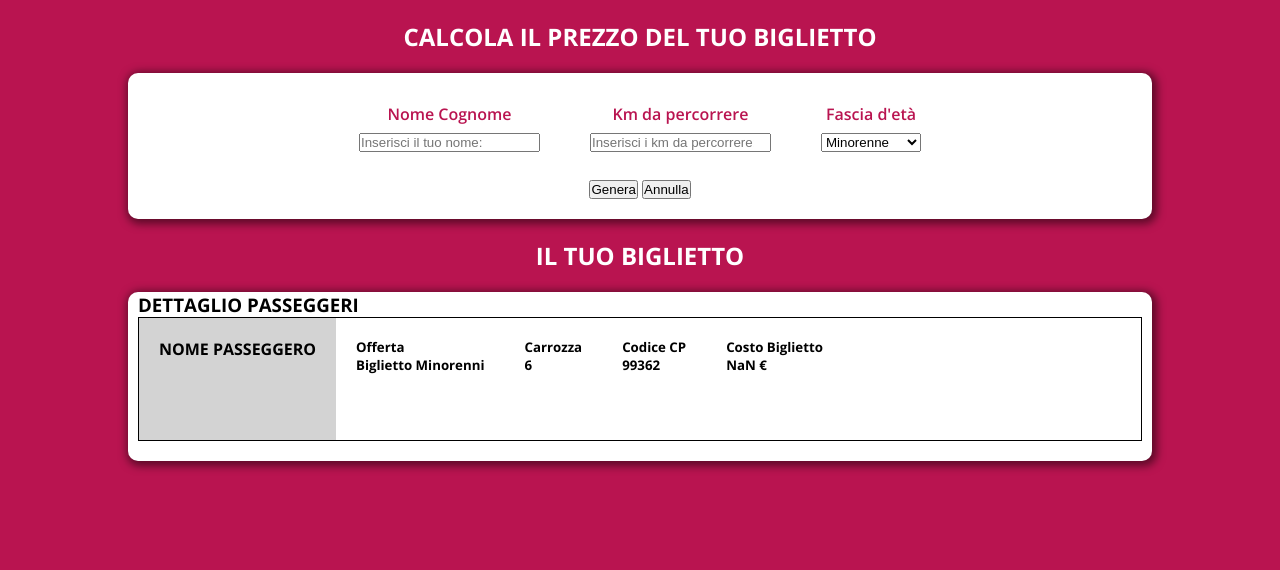
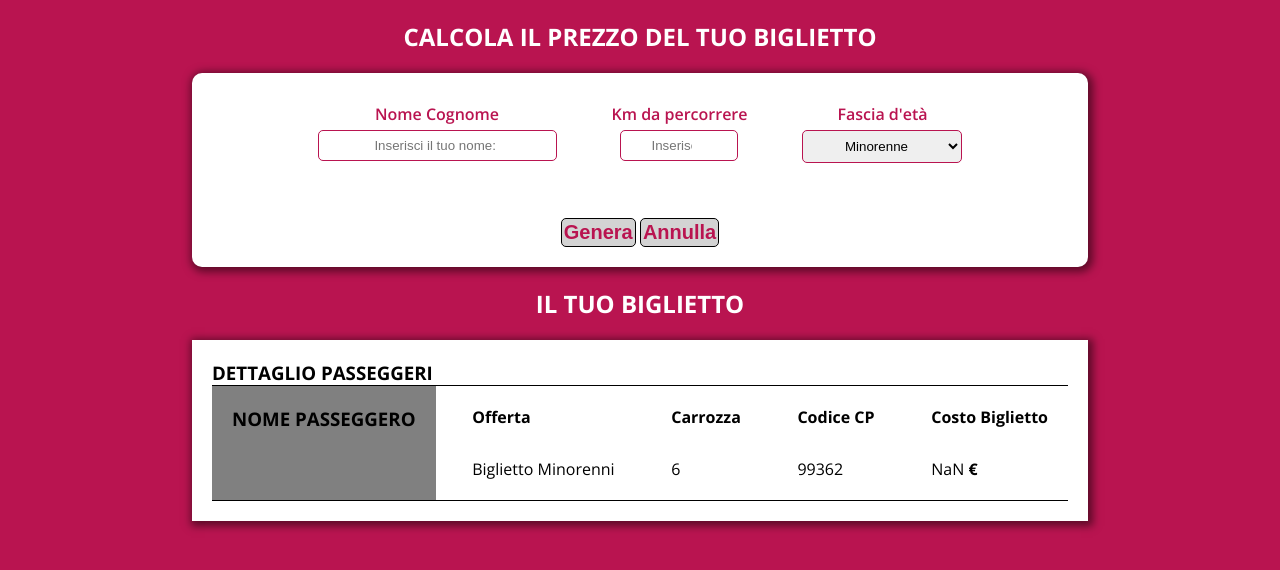
Before and after one commit to manfred-commits/js-biglietto-treno-form, a plain HTML site: page index.html in a window 1280 px wide. Both pictures are taken after a click on the button "Genera". Drawn offline with nearby package versions, Linux system fonts and the light colour scheme.

Commit message:
added fixes to the html & css styling

```diff
--- a/css/style.css
+++ b/css/style.css
@@ -23,10 +23,29 @@ label{
     padding: 5px;
     font-weight: 600;
 }
-
+button{
+    font-size: 20px;
+    font-weight: 600;
+    color:#b91450;
+    background-color: lightgrey;
+    border: 1px solid black;
+    border-radius: 5px;
+    padding: 2px;
+}
+.ticket-container .ticket-cell-formatting span:not(#passenger-name){
+    display: inline-block;
+    padding: 30px 0 0;
+    font-weight: 400;
+}
+input.input-formatting, select.input-formatting{
+    padding: 7px 30px;
+    border: 1px solid #b91450;
+    border-radius: 5px;
+    text-align: center;
+}
 /* /general rules */
 
-/* section user dati */
+/* section dati biglietto */
 .container-form-dati, .container-form-biglietto{
     display: flex;
     flex-wrap: wrap;
@@ -34,7 +53,7 @@ label{
     background-color: white;
     border-radius: 10px;
     box-shadow: 2px 2px 8px 3px rgba(00,00,00,0.5);
-    width: 80%;
+    width: 70%;
     margin: auto;
 }
 .container-form-dati .input-form-data-formatting{
@@ -46,24 +65,47 @@ label{
     padding-bottom: 20px;
     text-align: center;
 }
-/* /section user dati */
+/* sezione bottoni */
+.container-form-dati .button-section{
+    margin-top: 30px;
+}
+button:hover{
+    color: white;
+    background-color: grey;
+    cursor: pointer;
+}
+/* /sezione bottoni */
+/* sezione hover e focus */
+.container-form-dati .input-form-data-formatting #number:focus{
+    background-color: #b91450;
+}
+
+/* /sezione hover e focus */
+
+/* /section dati biglietto */
 /* sezione costo biglietto */
 .container-form-biglietto{
     padding: 0px 10px 20px;
+    border-radius: 0;
+    padding: 20px;
     display: none;
 }
 .container-form-biglietto .ticket-container{
     border: 1px solid black;
+    border-left: 0;
+    border-right: 0;
     width: 100%;
+    height: 100%;
     display: flex;
+    justify-content: space-between;
 }
 .ticket-container .passenger-name{
-    background-color: lightgrey;
+    background-color: grey;
     justify-self: flex-end;
-    padding-bottom: 80px;
+    padding-bottom: 40px;
 }
 .ticket-cell-formatting{
-    padding:20px;
+    padding: 20px;
 }
 /* /sezione costo biglietto */
 
--- a/index.html
+++ b/index.html
@@ -20,15 +20,15 @@
         <section class="container-form-dati">
             <div class="input-form-data-formatting">
                 <label for="name">Nome Cognome</label><br>
-                <input type="text" name="name" id="name" placeholder="Inserisci il tuo nome: ">
+                <input class="input-formatting" type="text" name="name" id="name" placeholder="Inserisci il tuo nome: ">
             </div>
             <div class="input-form-data-formatting">
                 <label for="number">Km da percorrere</label><br>
-                <input type="number" name="number" id="number" placeholder="Inserisci i km da percorrere:">
+                <input class="input-formatting" type="number" name="number" id="number" placeholder="Inserisci i km da percorrere:" min="1" max="100">
             </div>
             <div class="input-form-data-formatting">
                 <label for="age">Fascia d'età</label><br>
-                <select name="age" id="age">
+                <select class="input-formatting" name="age" id="age">
                     <option value="underage">Minorenne</option>
                     <option value="adult">Maggiorenne</option>
                     <option value="over">Over 65</option>
@@ -47,20 +47,20 @@
             <h3>DETTAGLIO PASSEGGERI</h3>
             <div class="ticket-container">
                 <div class="ticket-cell-formatting passenger-name">
-                    <h4>NOME PASSEGGERO <br><span id="passenger-name"></span></h4>
+                    <h3>NOME PASSEGGERO <br><span id="passenger-name"></span></h3>
 
                 </div>
                 <div class="ticket-cell-formatting">
-                    <h5>Offerta <br><span id="offer-type"></span></h5>
+                    <h4>Offerta <br><span id="offer-type"></span></h4>
                 </div>
                 <div class="ticket-cell-formatting">
-                    <h5>Carrozza <br><span id="train-room"></span></h5>
+                    <h4>Carrozza <br><span id="train-room"></span></h4>
                 </div>
                 <div class="ticket-cell-formatting">
-                    <h5>Codice CP <br><span id="train-number"></span></h5>
+                    <h4>Codice CP <br><span id="train-number"></span></h4>
                 </div>
                 <div class="ticket-cell-formatting">
-                    <h5>Costo Biglietto <br><span id="ticket-price"></span> €</h5>
+                    <h4>Costo Biglietto <br><span id="ticket-price"></span> €</h4>
                 </div>
             </div>
         </section>
```
